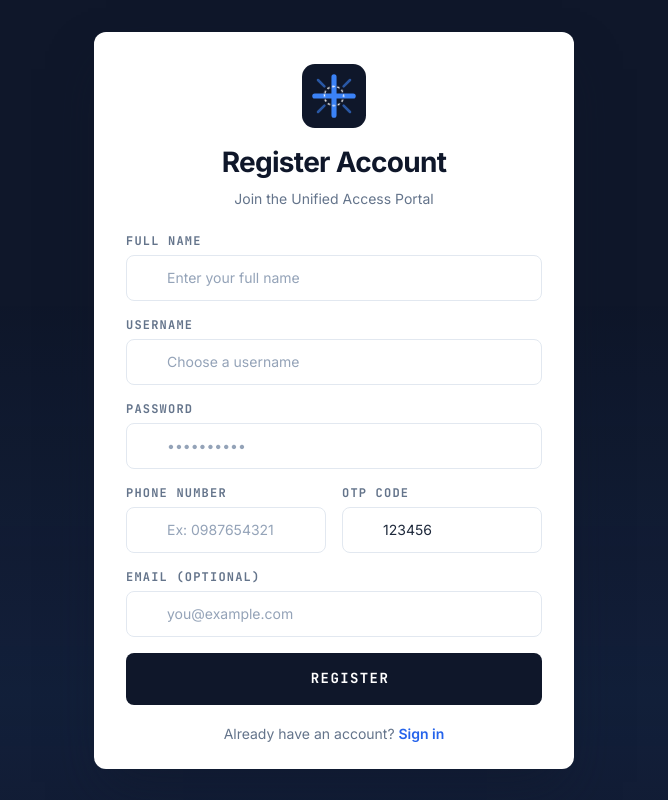
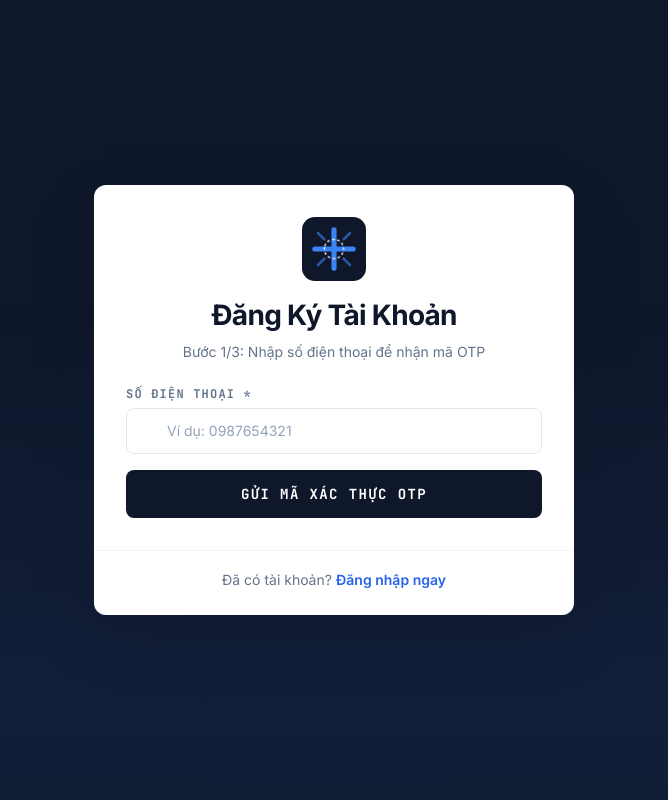
Before and after one commit to hiimnanh-gh/datn-website, a React (Vite) app: page /register in a window 1280 px wide. Shown: the whole page, without its empty margins (306-974 px from the left). Built offline with nearby package versions, Linux system fonts and the light colour scheme.

Commit message:
feat(auth): standardize login roles, 3-step OTP register flow with verificationToken and token storage

```diff
--- a/src/features/auth/Register.jsx
+++ b/src/features/auth/Register.jsx
@@ -113,14 +113,20 @@ const InputField = ({ id, label, type = 'text', placeholder, value, onChange, ic
 );
 
 const Register = () => {
+  // Steps: 1 (Send OTP), 2 (Verify OTP), 3 (Complete Profile)
+  const [step, setStep] = useState(1);
+  const [phoneNumber, setPhoneNumber] = useState('');
+  const [otpCode, setOtpCode] = useState('');
+  const [verificationToken, setVerificationToken] = useState('');
+
   const [formData, setFormData] = useState({
     username: '',
     password: '',
+    confirmPassword: '',
     fullName: '',
-    phoneNumber: '',
     email: '',
-    otpCode: '123456' // mock OTP pre-filled for easy testing
   });
+
   const [error, setError] = useState('');
   const [success, setSuccess] = useState('');
   const [isLoading, setIsLoading] = useState(false);
@@ -131,32 +137,104 @@ const Register = () => {
     setFormData(prev => ({ ...prev, [e.target.id]: e.target.value }));
   };
 
+  // Step 1: Send OTP
+  const handleSendOtp = async (e) => {
+    e.preventDefault();
+    if (!phoneNumber.trim()) {
+      setError('Vui lòng nhập số điện thoại.');
+      return;
+    }
+    setError('');
+    setIsLoading(true);
+
+    try {
+      const res = await authService.sendOtp(phoneNumber.trim());
+      setSuccess(res.message || 'Mã OTP đã được gửi đến số điện thoại của bạn.');
+      setStep(2);
+    } catch (err) {
+      console.error('Send OTP error:', err);
+      setError(err.response?.data?.message || 'Không thể gửi mã OTP. Vui lòng kiểm tra lại số điện thoại.');
+    } finally {
+      setIsLoading(false);
+    }
+  };
+
+  // Step 2: Verify OTP
+  const handleVerifyOtp = async (e) => {
+    e.preventDefault();
+    if (!otpCode.trim()) {
+      setError('Vui lòng nhập mã OTP.');
+      return;
+    }
+    setError('');
+    setIsLoading(true);
+
+    try {
+      const res = await authService.verifyOtp(phoneNumber.trim(), otpCode.trim());
+      const resData = res.data || res;
+      const token = resData.verificationToken || resData.token;
+
+      if (!token) {
+        throw new Error('Không nhận được mã xác thực verificationToken.');
+      }
+
+      setVerificationToken(token);
+      setSuccess('Xác minh số điện thoại thành công! Vui lòng hoàn tất thông tin tài khoản.');
+      setStep(3);
+    } catch (err) {
+      console.error('Verify OTP error:', err);
+      setError(err.response?.data?.message || 'Mã OTP không hợp lệ hoặc đã hết hạn.');
+    } finally {
+      setIsLoading(false);
+    }
+  };
+
+  // Step 3: Register Account
   const handleRegister = async (e) => {
     e.preventDefault();
-    if (!formData.username || !formData.password || !formData.fullName || !formData.phoneNumber) {
-      setError('Please fill in all required fields.');
+    if (!formData.username || !formData.password || !formData.fullName) {
+      setError('Vui lòng điền đầy đủ các thông tin bắt buộc.');
       return;
     }
+    if (formData.password !== formData.confirmPassword) {
+      setError('Mật khẩu xác nhận không khớp.');
+      return;
+    }
+    if (!verificationToken) {
+      setError('Phiên xác thực số điện thoại đã hết hạn. Vui lòng thử lại.');
+      setStep(1);
+      return;
+    }
+
     setError('');
     setSuccess('');
     setIsLoading(true);
 
     try {
-      const resData = await authService.register(formData);
+      const payload = {
+        username: formData.username.trim(),
+        password: formData.password,
+        fullName: formData.fullName.trim(),
+        phoneNumber: phoneNumber.trim(),
+        email: formData.email.trim() || undefined,
+        verificationToken: verificationToken
+      };
+
+      const resData = await authService.register(payload);
 
       if (resData.code && resData.code !== 200) {
-        setError(resData.message || 'Registration failed.');
+        setError(resData.message || 'Đăng ký tài khoản thất bại.');
         setIsLoading(false);
         return;
       }
 
-      setSuccess('Account registered successfully! Redirecting to login...');
+      setSuccess('Đăng ký tài khoản thành công! Đang chuyển hướng về trang đăng nhập...');
       setTimeout(() => {
         navigate('/login');
-      }, 2000);
+      }, 1500);
     } catch (err) {
       console.error('Registration error:', err);
-      const errorMsg = err.response?.data?.message || 'Registration failed. Please try again.';
+      const errorMsg = err.response?.data?.message || 'Đăng ký thất bại. Vui lòng thử lại.';
       setError(errorMsg);
     } finally {
       setIsLoading(false);
@@ -179,73 +257,154 @@ const Register = () => {
         style={{ backgroundColor: '#0F172A' }}
       >
         <div
-          className="w-full max-w-[480px] overflow-hidden rounded-xl bg-white transition-all duration-300"
+          className="w-full max-w-[480px] overflow-hidden rounded-xl bg-white transition-all duration-300 shadow-2xl"
           style={styles.authCard}
         >
+          {/* ── Header ── */}
           <div className="px-8 pb-4 pt-8 text-center">
             <div className="mb-4 flex justify-center">
               <Logo />
             </div>
 
             <h1 className="text-[28px] font-bold leading-[36px] tracking-tight text-slate-900">
-              Register Account
+              Đăng Ký Tài Khoản
             </h1>
             <p className="mt-2 text-[14px] text-slate-500">
-              Join the Unified Access Portal
+              {step === 1 && 'Bước 1/3: Nhập số điện thoại để nhận mã OTP'}
+              {step === 2 && 'Bước 2/3: Nhập mã OTP xác thực số điện thoại'}
+              {step === 3 && 'Bước 3/3: Hoàn tất thông tin đăng ký tài khoản'}
             </p>
           </div>
 
+          {/* Step 1: Send OTP Form */}
+          {step === 1 && (
+            <form onSubmit={handleSendOtp} className="space-y-4 px-8 pb-4 pt-2">
+              <InputField
+                id="phoneNumber"
+                label="Số Điện Thoại *"
+                placeholder="Ví dụ: 0987654321"
+                value={phoneNumber}
+                onChange={(e) => setPhoneNumber(e.target.value)}
+                icon="call"
+                required
+              />
+
+              {error && (
+                <div className="flex items-center gap-2 rounded-lg border border-red-200 bg-red-50 px-4 py-3 text-sm text-red-700">
+                  <span className="material-symbols-outlined text-[18px]">error</span>
+                  {error}
+                </div>
+              )}
+
+              <button
+                type="submit"
+                disabled={isLoading}
+                className="glow-button mt-4 w-full rounded-lg bg-slate-900 py-3.5 text-sm font-bold tracking-widest uppercase text-white transition-all duration-200 hover:bg-slate-800 font-mono-jb disabled:opacity-70"
+              >
+                {isLoading ? 'Đang gửi mã...' : 'Gửi mã xác thực OTP'}
+              </button>
+            </form>
+          )}
+
+          {/* Step 2: Verify OTP Form */}
+          {step === 2 && (
+            <form onSubmit={handleVerifyOtp} className="space-y-4 px-8 pb-4 pt-2">
+              <div className="bg-slate-50 border border-slate-200 rounded-lg p-3 text-xs text-slate-600 font-mono">
+                Số điện thoại: <span className="font-bold text-slate-900">{phoneNumber}</span>
+              </div>
+
+              <InputField
+                id="otpCode"
+                label="Mã OTP (6 chữ số) *"
+                placeholder="Ví dụ: 123456"
+                value={otpCode}
+                onChange={(e) => setOtpCode(e.target.value)}
+                icon="pin"
+                required
+              />
+
+              {error && (
+                <div className="flex items-center gap-2 rounded-lg border border-red-200 bg-red-50 px-4 py-3 text-sm text-red-700">
+                  <span className="material-symbols-outlined text-[18px]">error</span>
+                  {error}
+                </div>
+              )}
+
+              {success && (
+                <div className="flex items-center gap-2 rounded-lg border border-emerald-200 bg-emerald-50 px-4 py-3 text-sm text-emerald-700">
+                  <span className="material-symbols-outlined text-[18px]">check_circle</span>
+                  {success}
+                </div>
+              )}
+
+              <button
+                type="submit"
+                disabled={isLoading}
+                className="glow-button mt-4 w-full rounded-lg bg-slate-900 py-3.5 text-sm font-bold tracking-widest uppercase text-white transition-all duration-200 hover:bg-slate-800 font-mono-jb disabled:opacity-70"
+              >
+                {isLoading ? 'Đang xác minh...' : 'Xác thực OTP'}
+              </button>
+
+              <div className="text-center pt-2">
+                <button
+                  type="button"
+                  onClick={() => setStep(1)}
+                  className="text-xs font-semibold text-blue-600 hover:text-blue-700"
+                >
+                  Đổi số điện thoại khác
+                </button>
+              </div>
+            </form>
+          )}
+
+          {/* Step 3: Complete Registration Form */}
+          {step === 3 && (
             <form onSubmit={handleRegister} className="space-y-4 px-8 pb-4 pt-2">
               <InputField
                 id="fullName"
-              label="Full Name"
-              placeholder="Enter your full name"
+                label="Họ và Tên *"
+                placeholder="Ví dụ: Nguyễn Văn A"
                 value={formData.fullName}
                 onChange={handleChange}
                 icon="badge"
+                required
               />
 
               <InputField
                 id="username"
-              label="Username"
-              placeholder="Choose a username"
+                label="Tên Đăng Nhập *"
+                placeholder="Ví dụ: nguyenvana"
                 value={formData.username}
                 onChange={handleChange}
                 icon="person"
+                required
               />
 
               <InputField
                 id="password"
-              label="Password"
+                label="Mật Khẩu *"
                 type="password"
                 placeholder="••••••••••"
                 value={formData.password}
                 onChange={handleChange}
                 icon="lock"
+                required
               />
 
-            <div className="grid grid-cols-2 gap-4">
               <InputField
-                id="phoneNumber"
-                label="Phone Number"
-                placeholder="Ex: 0987654321"
-                value={formData.phoneNumber}
+                id="confirmPassword"
+                label="Xác Nhận Mật Khẩu *"
+                type="password"
+                placeholder="••••••••••"
+                value={formData.confirmPassword}
                 onChange={handleChange}
-                icon="call"
+                icon="lock_reset"
+                required
               />
-              <InputField
-                id="otpCode"
-                label="OTP Code"
-                placeholder="123456"
-                value={formData.otpCode}
-                onChange={handleChange}
-                icon="pin"
-              />
-            </div>
 
               <InputField
                 id="email"
-              label="Email (Optional)"
+                label="Email (Tùy chọn)"
                 type="email"
                 placeholder="you@example.com"
                 value={formData.email}
@@ -268,39 +427,26 @@ const Register = () => {
               )}
 
               <button
-              id="btn-register"
                 type="submit"
                 disabled={isLoading || success}
-              className={`
-                glow-button mt-4 w-full rounded-lg bg-slate-900 py-3.5
-                text-sm font-bold tracking-widest uppercase text-white
-                transition-all duration-200 hover:bg-slate-800
-                font-mono-jb ${(isLoading || success) ? 'opacity-70 cursor-not-allowed' : ''}
-              `}
+                className="glow-button mt-4 w-full rounded-lg bg-blue-600 py-3.5 text-sm font-bold tracking-widest uppercase text-white transition-all duration-200 hover:bg-blue-700 font-mono-jb disabled:opacity-70"
               >
-              {isLoading ? (
-                <span className="material-symbols-outlined mr-2 align-middle text-[16px] animate-spin">
-                  sync
-                </span>
-              ) : (
-                <span className="material-symbols-outlined mr-2 align-middle text-[16px]">
-                  person_add
-                </span>
+                {isLoading ? 'Đang tạo tài khoản...' : 'Hoàn tất Đăng ký'}
+              </button>
+            </form>
           )}
-              {isLoading ? 'Registering...' : 'Register'}
-            </button>
 
-            <div className="mt-4 text-center pb-2">
-              <span className="text-sm text-slate-500">Already have an account? </span>
+          {/* ── Footer ── */}
+          <div className="mt-4 text-center pb-6 border-t border-slate-100 pt-4">
+            <span className="text-sm text-slate-500">Đã có tài khoản? </span>
             <button
               type="button"
               onClick={() => navigate('/login')}
               className="text-sm font-semibold text-blue-600 hover:text-blue-700 transition-colors"
             >
-                Sign in
+              Đăng nhập ngay
             </button>
           </div>
-          </form>
         </div>
       </div>
     </>
--- a/src/store/useAuthStore.js
+++ b/src/store/useAuthStore.js
@@ -30,6 +30,12 @@ const useAuthStore = create(
         });
       },
 
+      setToken: (token) => set({ token, isAuthenticated: !!token }),
+      setRefreshToken: (refreshToken) => set((state) => ({
+        refreshToken,
+        user: state.user ? { ...state.user, refreshToken } : null
+      })),
+
       updateTokens: (newAccessToken, newRefreshToken) => {
         set((state) => ({
           token: newAccessToken,
```
Also changed, not shown: src/features/auth/Login.jsx (+19 -19 lines), src/services/authService.js (+5 -2 lines). Lines whose indentation alone changed are shown as unchanged.
